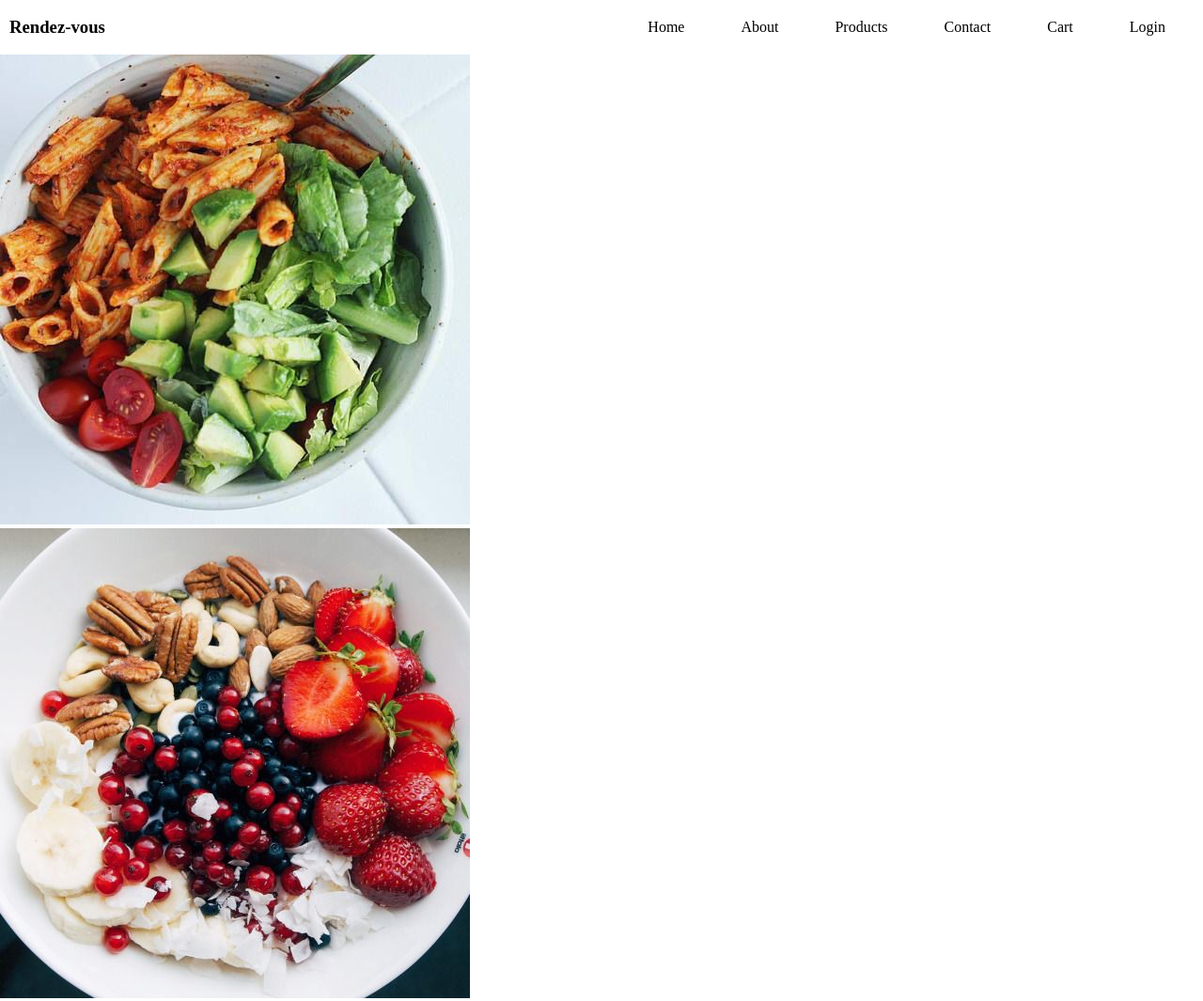
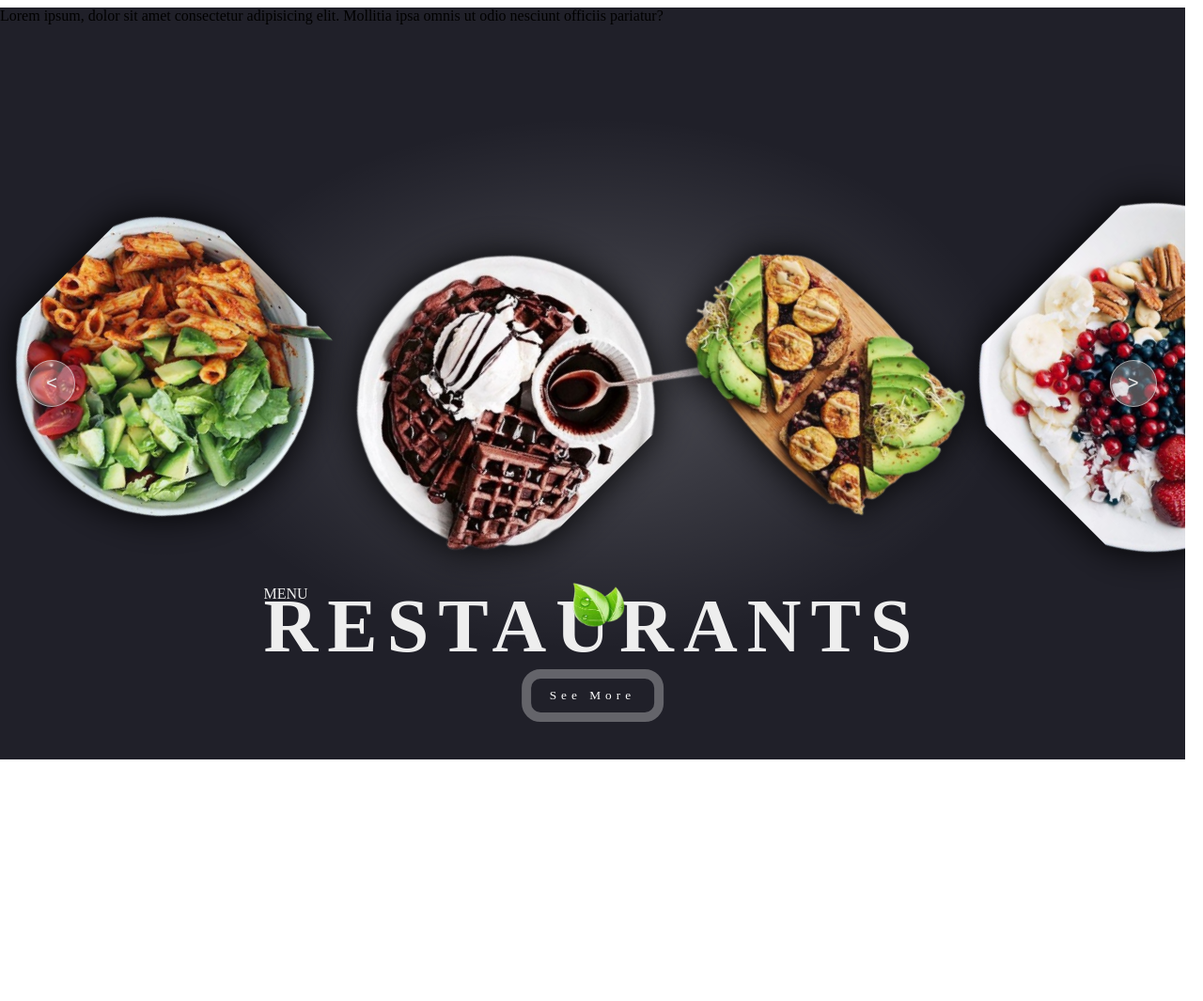
Before and after one commit to Germaine144/food, a plain HTML site: page index.html in a window 1280 px wide. Shown: the top 1065 px of the page at 94% size. After the commit the page ends 808 px from the top, so only its background shows below. Drawn offline with Linux system fonts and the light colour scheme.

Commit message:
adding arrows and styling in css

```diff
--- a/index.css
+++ b/index.css
@@ -2,6 +2,7 @@
     padding: 0%;
     margin: 0%;
     box-sizing: border-box;
+    font-family: popins;
 }
 .menu{
     padding: 10px;
@@ -10,6 +11,11 @@
     align-items: center;
     gap: 20px;
 
+}
+:root{
+    --width-circle:150vw;
+    --height-circle: 150vh;
+    radius:calc(100vw / 6);
 }
 ul{
     list-style-type: none;
@@ -32,3 +38,108 @@ a{
 h3{
     cursor: pointer;
 }
+.slider{
+    width: 98.5vw;
+    height: 100vh;
+    overflow: hidden;
+    position: relative;
+    background-color: rgb(32, 32, 41);
+    background-image: radial-gradient(#fff3 , transparent 50%);
+    margin-top: -50px;
+}
+.slider .list{
+    position: absolute;
+    width: max-content;
+    height: 100%;
+    display: flex;
+    justify-content: start;
+    align-items: center;
+    transition: transform 0.8s;
+}
+.slider .list .item {
+    width: calc(70px * 5);
+    text-align: center;
+    transform: rotate(45deg);
+    transition: transform 1s;
+}
+.slider .list .item.active {
+    transform: rotate(1deg);
+}
+.slider .list .item img {
+    width: 90%;
+    filter : drop-shadow(0 0 20px rgb(0, 0, 0))
+}
+.slider .content{
+    position: absolute;
+    bottom: 5%;
+    left: 50%;
+    transform: translateX(-50%);
+    text-align: center;
+    color: #eee;
+    width: max-content;
+}
+.slider .content div:nth-child(2){
+    font-size: 5rem;
+    text-transform: uppercase;
+    letter-spacing: 10px;
+    font-weight: bold;
+    position: relative;;
+}
+.slider .content div:nth-child(2)::before{
+position: absolute;
+left:45%;
+bottom: 30%;
+width: 80px;
+height: 80px;
+content: '';
+background-image: url(./picture/le1-removebg-preview.png);
+background-size:cover;
+background-repeat: no-repeat;
+}
+.slider .content div:nth-child(1){
+    text-align: left;
+    text-transform: uppercase;
+    transform: translateY(20px);
+}
+.slider .content button{
+    border: 10px solid #eee5;
+    background: transparent;
+    font-family: poppins;
+    letter-spacing: 5px;
+    padding: 10px 20px;
+    color: white;
+    border-radius: 20px;
+}
+#prev-arrow ,
+#next-arrow{
+    position: absolute;
+    top: 50%;
+    transform: translateY(-50%);
+    width: 50px;
+    height: 50px;
+    border-radius: 50px;
+    background: #eee5;
+    border: 1px solid #eee8;
+    color: #eee;
+    font-size: x-large;
+    font-family: monospace;
+    cursor: pointer;
+    z-index: 15;
+}
+
+#prev-arrow{
+    left: 30px;
+}
+
+#next-arrow{
+    right: 30px;
+}
+.circle{
+    pointer-events: none;
+    position: absolute;
+    top: 0%;
+    left: 0%;
+    width: 100%;
+    height: 100%;
+    -webkit-mask: radial-gradient(var(--radius),transparent 100% #000);
+}
--- a/index.html
+++ b/index.html
@@ -1,11 +1,13 @@
 <!DOCTYPE html>
 <html lang="en">
+
 <head>
     <meta charset="UTF-8">
     <meta name="viewport" content="width=device-width, initial-scale=1.0">
     <title>Document</title>
     <link rel="stylesheet" type="text/css" href="index.css">
 </head>
+
 <body>
     <header class="menu">
         <h3>Rendez-vous </h3>
@@ -21,34 +23,48 @@
         </nav>
     </header>
     <div class="slider">
+        <div class="list">
         <div class="item">
-            <img src="./picture/35ea7e2e-f8ba-47f3-90be-5937961e9206.jpeg" alt="Image 1">
+            <img src="./picture/35ea7e2e-f8ba-47f3-90be-5937961e9206-removebg-preview.png" alt="Image 1">
         </div>
         <div class="item">
-            <img src="./picture/Desvre.jpeg" alt="Image 1">
+            <img src="./picture/We_Heart_It-removebg-preview.png" alt="Image 1">
         </div>
         <div class="item">
-            <img src="./picture/f.jpeg" alt="Image 1">
+            <img src="./picture/__pinterest__bribunnn__-removebg-preview.png" alt="Image 1">
         </div>
         <div class="item">
-            <img src="./picture/japanese-food on Tumblr.jpeg" alt="Image 1">
+            <img src="./picture/Desvre-removebg-preview.png" alt="Image 1">
         </div>
         <div class="item">
-            <img src="./picture/MY DAILY FITSPIRATION.jpeg" alt="Image 1">
+            <img src="./picture/f-removebg-preview.png" alt="Image 1">
         </div>
         <div class="item">
-            <img src="./picture/SKINNY-PRETTY-HEALTHY.jpeg" alt="Image 1">
+            <img src="./picture/japanese-food_on_Tumblr-removebg-preview.png" alt="Image 1">
         </div>
         <div class="item">
-            <img src="./picture/SKINNY-PRETTY-HEALTHY.jpeg" alt="Image 1">
+            <img src="./picture/MY_DAILY_FITSPIRATION-removebg-preview.png" alt="Image 1">
         </div>
         <div class="item">
-            <img src="./picture/Wanderlust.jpeg" alt="Image 1">
+            <img src="./picture/SKINNY-PRETTY-HEALTHY-removebg-preview.png" alt="Image 1">
         </div>
         <div class="item">
-            <img src="./picture/We Heart It (1).jpeg" alt="Image 1">
+            <img src="./picture/Wanderlust-removebg-preview.png" alt="Image 1">
         </div>
-
+    </div>
+        <div class="circle">
+            Lorem ipsum, dolor sit amet consectetur adipisicing elit. Mollitia ipsa omnis ut odio nesciunt officiis
+            pariatur?
+        </div>
+        <div class="content">
+            <div>Menu</div>
+            <div>Restaurants</div>
+            <button>See More</button>
+        </div>
+        <div class="arrow">
+            <button id="prev-arrow"><</button>
+            <button id="next-arrow">></button>
+        </div>
     </div>
 </body>
 </html>
```
Also changed, not shown: picture/35ea7e2e-f8ba-47f3-90be-5937961e9206-removebg-preview.png (added), picture/Desvre-removebg-preview.png (added), picture/MY_DAILY_FITSPIRATION-removebg-preview.png (added), picture/SKINNY-PRETTY-HEALTHY-removebg-preview.png (added), picture/Wanderlust-removebg-preview.png (added), picture/We_Heart_It-removebg-preview.png (added), picture/We_Heart_It__1_-removebg-preview.png (added), picture/__pinterest__bribunnn__-removebg-preview.png (added), picture/f-removebg-preview.png (added), picture/japanese-food_on_Tumblr-removebg-preview.png (added), picture/le-removebg-preview.png (added), picture/le.png (added), picture/le1-removebg-preview.png (added), picture/le1.jpeg (added), 1 more files, 1 other file.
